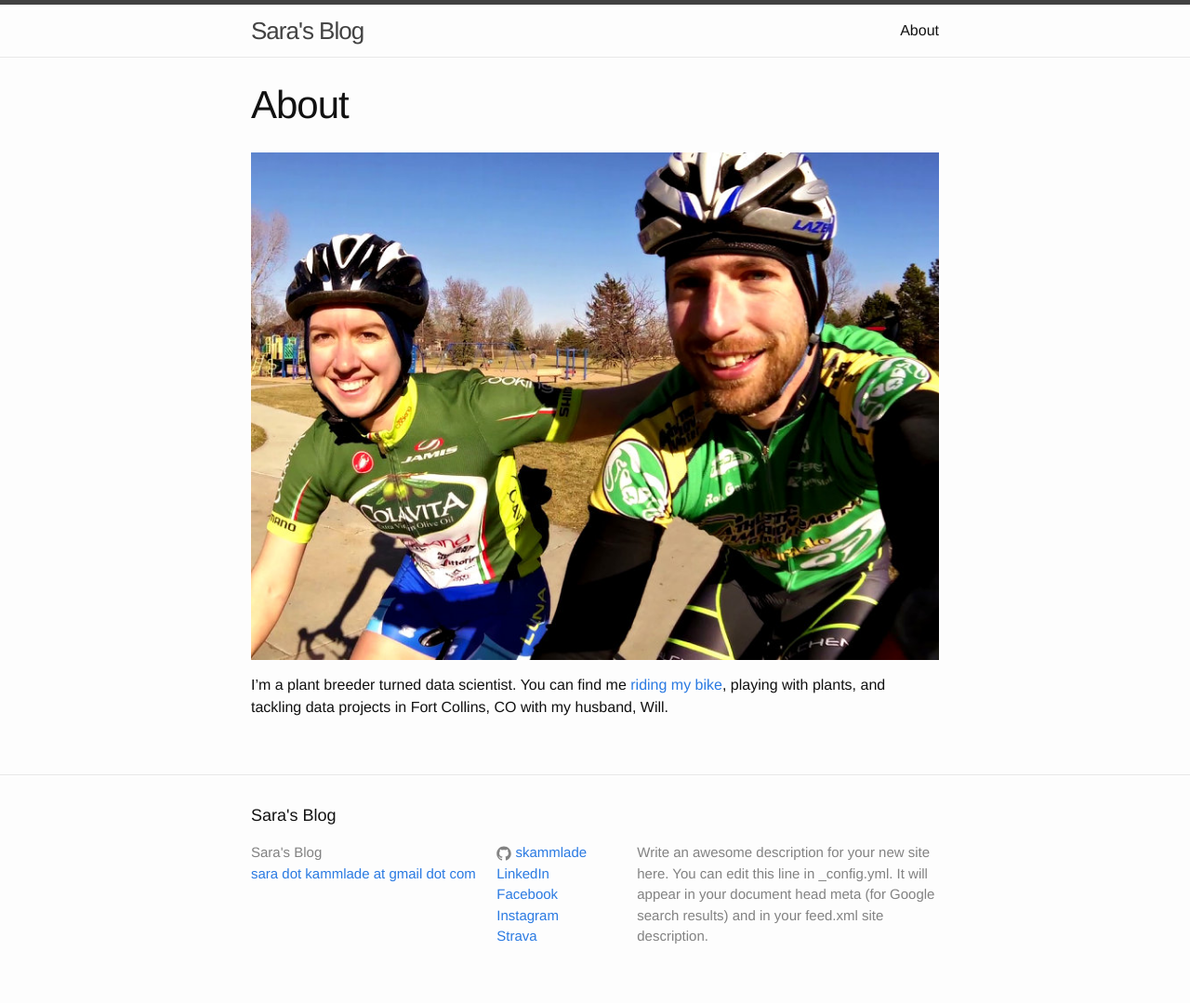
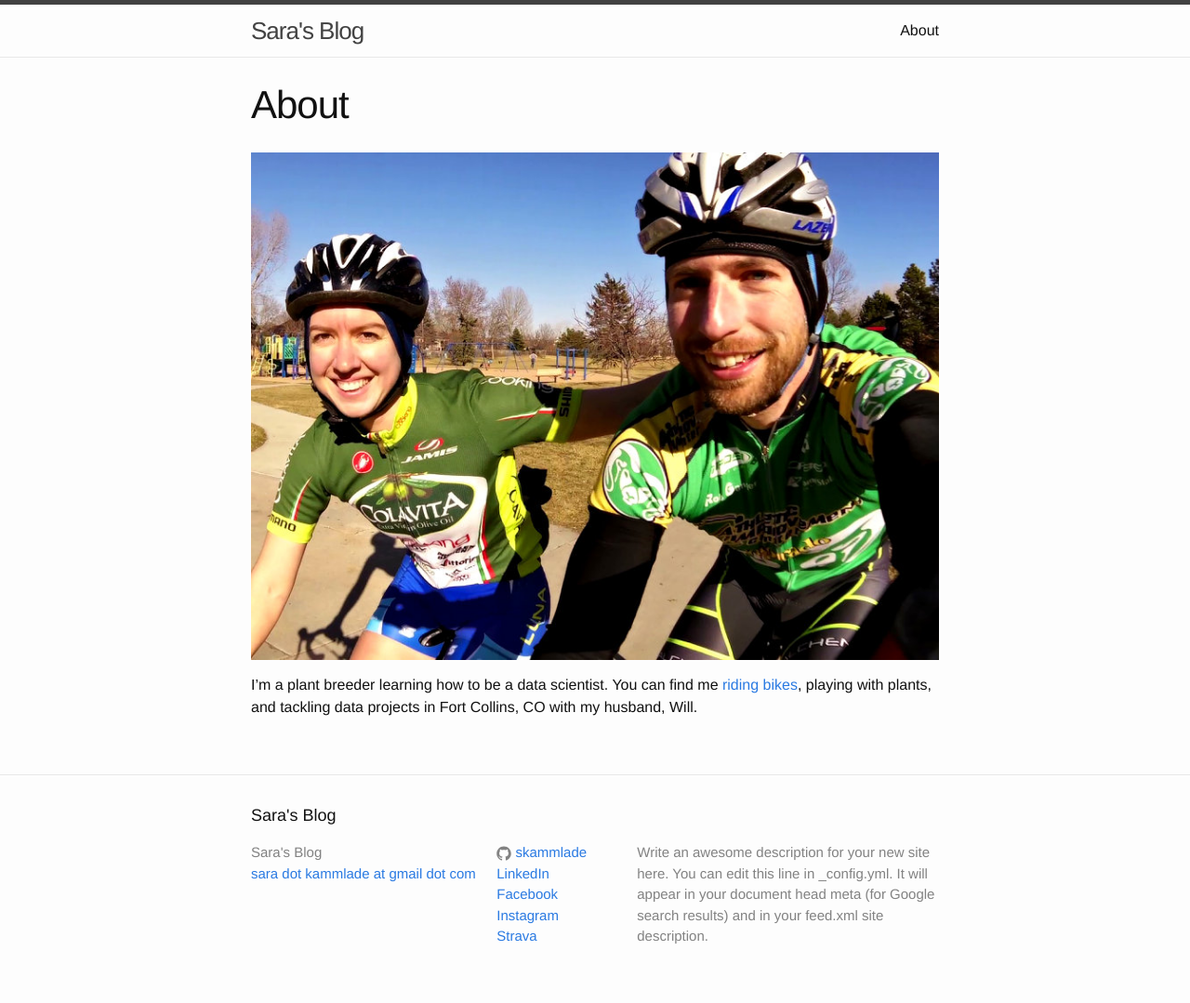
Before and after one commit to stevensotelo/skammlade.github.io, a Jekyll site: the page built from about.md, in a window 1280 px wide. Shown: the whole page at 93% size. Built offline with Jekyll 4.4.1, drawn with Linux system fonts in a browser that asks for light colours.

Commit message:
minor changes to bio

```diff
--- a/_posts/2016-3-20-HTTT.markdown
+++ b/_posts/2016-3-20-HTTT.markdown
@@ -8,7 +8,7 @@ categories: cycling
 <br>
 <br>
 <br>
-Fort Collins, CO is home to a thriving cycling scene. Your Group Ride hosts an annual time trial every Tuesday in April known as the [Horsetooth Time Trial Series][HTTT flyer]. The hilly 14.35 mile course runs along Horsetooth Reservoire and Horsetooth Mountain Park climbing a total of 1,336 feet!
+Fort Collins, CO is home to a thriving cycling scene. Your Group Ride hosts an annual time trial every Tuesday in April known as the [Horsetooth Time Trial Series][HTTT flyer]. The hilly 14.35 mile course runs along Horsetooth Reservoire and Horsetooth Mountain Park climbing a total of 1,336 feet.
 <br>
 <br>
 <br>
--- a/about.md
+++ b/about.md
@@ -5,7 +5,7 @@ permalink: /about/
 ---
 ![2015 Equinox Poudre Canyon](/images/sarawill.park.jpg)
 
-I'm a plant breeder turned data scientist. You can find me [riding my bike][Strava], playing with plants, and tackling data projects in Fort Collins, CO with my husband, Will.
+I'm a plant breeder learning how to be a data scientist. You can find me [riding bikes][Strava], playing with plants, and tackling data projects in Fort Collins, CO with my husband, Will.
 
 [Strava]: https://www.strava.com/athletes/skammlade
 [willblog]: https://willhickey.github.io
```
Also changed, not shown: other parts of _posts/2016-3-20-HTTT.markdown (+1 -1 lines).
